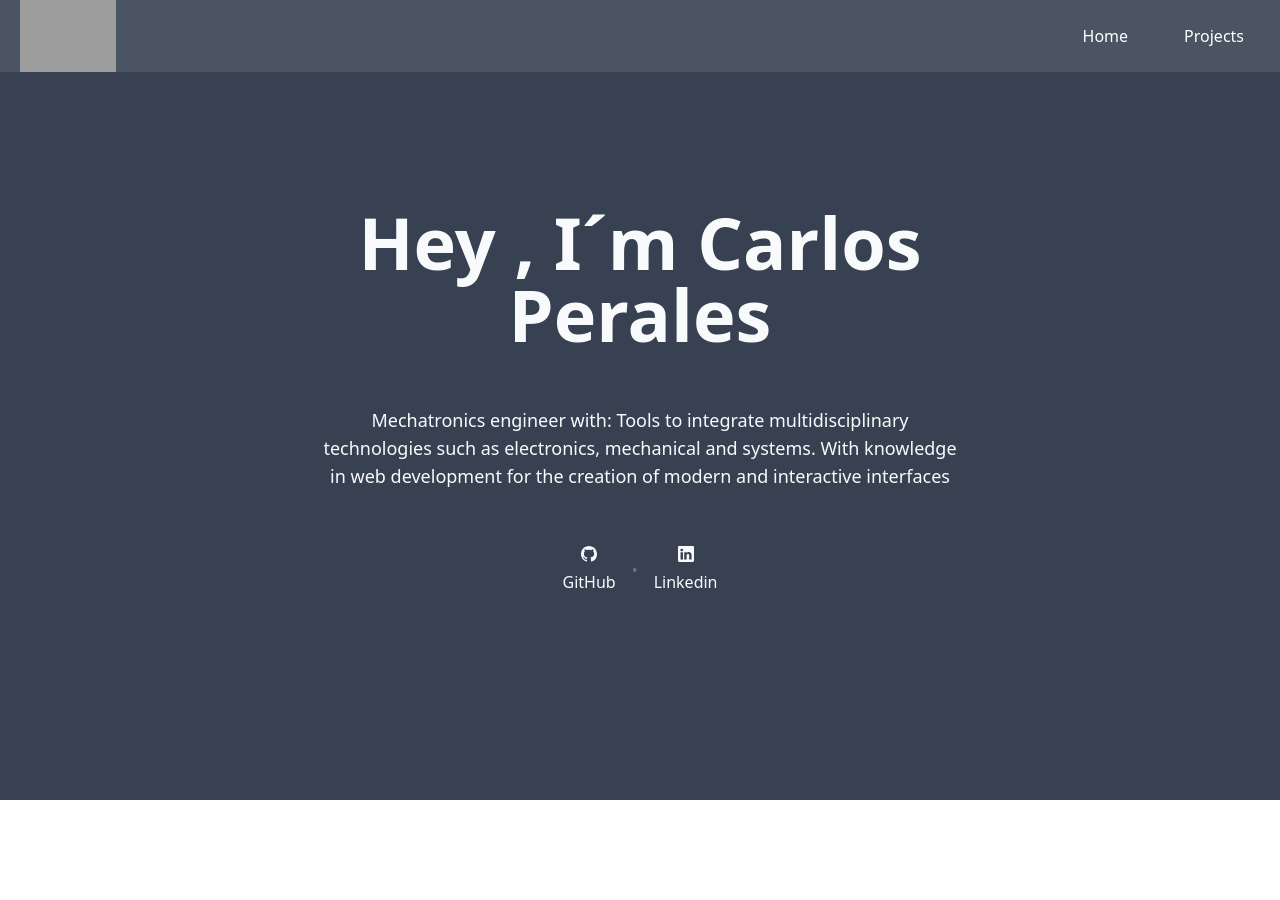
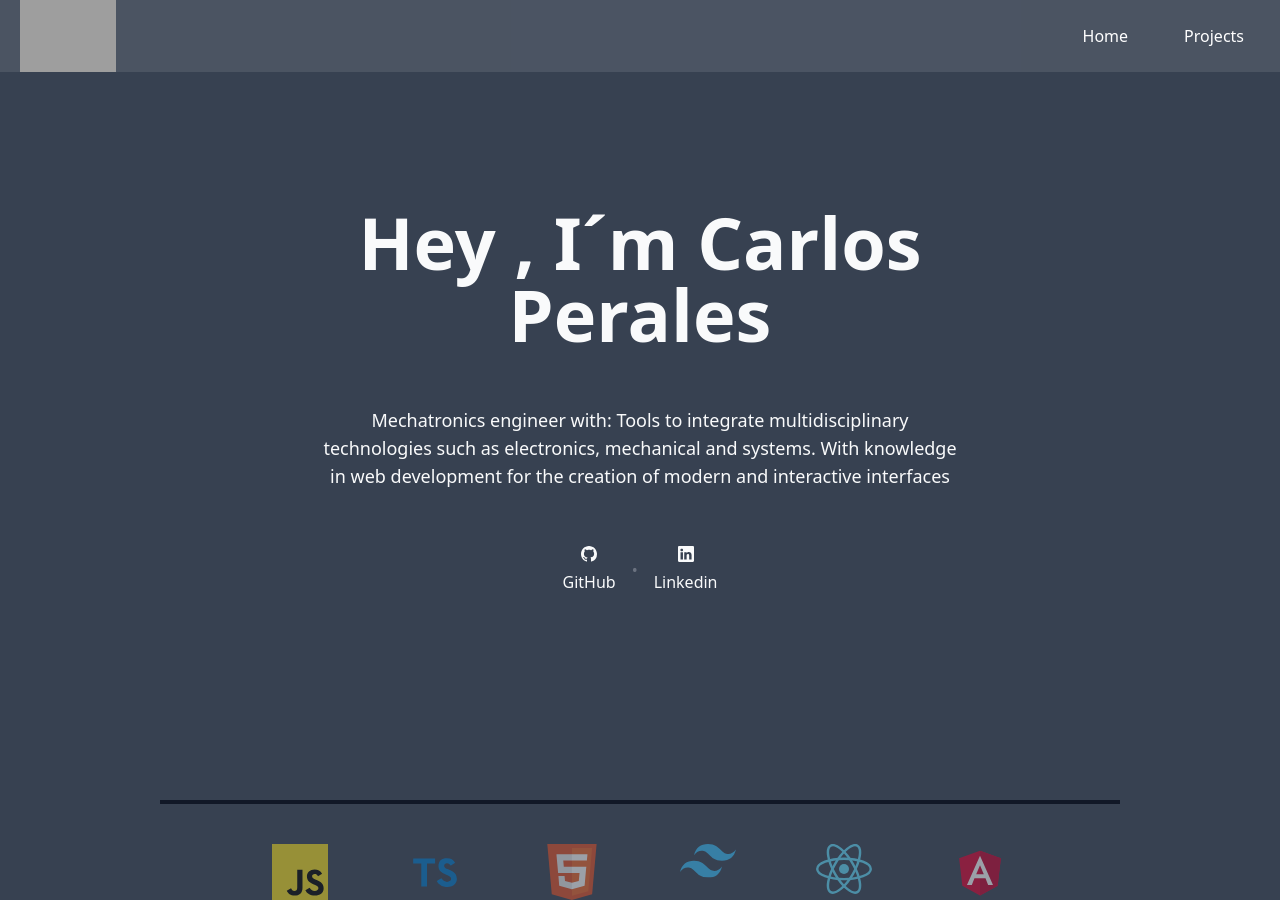
Before and after one commit to MrPerales/portfolio, a React (Vite) app: page / in a window 1280 px wide. Before the commit the page ends 800 px from the top, so only its background shows below. Built offline with nearby package versions, Linux system fonts and the light colour scheme; grey boxes are pictures that could not be loaded.

Commit message:
add: skills

```diff
--- /dev/null
+++ b/src/components/Icons/AngularIcon.jsx
@@ -0,0 +1,32 @@
+export default function AngularIcon(props) {
+  return (
+    <svg
+      xmlns="http://www.w3.org/2000/svg"
+      xmlSpace="preserve"
+      style={{
+        enableBackground: "new 0 0 250 250",
+      }}
+      viewBox="0 0 250 250"
+      {...props}
+    >
+      <path
+        d="M125 30 31.9 63.2l14.2 123.1L125 230l78.9-43.7 14.2-123.1z"
+        style={{
+          fill: "#dd0031",
+        }}
+      />
+      <path
+        d="M125 30v22.2-.1V230l78.9-43.7 14.2-123.1L125 30z"
+        style={{
+          fill: "#c3002f",
+        }}
+      />
+      <path
+        d="M125 52.1 66.8 182.6h21.7l11.7-29.2h49.4l11.7 29.2H183L125 52.1zm17 83.3h-34l17-40.9 17 40.9z"
+        style={{
+          fill: "#fff",
+        }}
+      />
+    </svg>
+  );
+}
--- /dev/null
+++ b/src/components/Icons/Html5Icon.jsx
@@ -0,0 +1,17 @@
+export default function Html5Icon(props) {
+  return (
+    <svg xmlns="http://www.w3.org/2000/svg" viewBox="0 0 512 512" {...props}>
+      <title>{"HTML5 Logo Badge"}</title>
+      <path fill="#E34F26" d="M71 460 30 0h451l-41 460-185 52" />
+      <path fill="#EF652A" d="m256 472 149-41 35-394H256" />
+      <path
+        fill="#EBEBEB"
+        d="M256 208h-75l-5-58h80V94H114l1 15 14 156h127zm0 147h-1l-63-17-4-45h-56l7 89 116 32h1z"
+      />
+      <path
+        fill="#FFF"
+        d="M255 208v57h70l-7 73-63 17v59l116-32 1-10 13-149 2-15h-16zm0-114v56h137l1-12 3-29 1-15z"
+      />
+    </svg>
+  );
+}
--- /dev/null
+++ b/src/components/Icons/JavaScriptIcon.jsx
@@ -0,0 +1,8 @@
+export default function JavaScriptIcon(props) {
+  return (
+    <svg xmlns="http://www.w3.org/2000/svg" viewBox="0 0 630 630" {...props}>
+      <path fill="#f7df1e" d="M0 0h630v630H0z" />
+      <path d="M423.2 492.19c12.69 20.72 29.2 35.95 58.4 35.95 24.53 0 40.2-12.26 40.2-29.2 0-20.3-16.1-27.49-43.1-39.3l-14.8-6.35c-42.72-18.2-71.1-41-71.1-89.2 0-44.4 33.83-78.2 86.7-78.2 37.64 0 64.7 13.1 84.2 47.4l-46.1 29.6c-10.15-18.2-21.1-25.37-38.1-25.37-17.34 0-28.33 11-28.33 25.37 0 17.76 11 24.95 36.4 35.95l14.8 6.34c50.3 21.57 78.7 43.56 78.7 93 0 53.3-41.87 82.5-98.1 82.5-54.98 0-90.5-26.2-107.88-60.54zm-209.13 5.13c9.3 16.5 17.76 30.45 38.1 30.45 19.45 0 31.72-7.61 31.72-37.2v-201.3h59.2v202.1c0 61.3-35.94 89.2-88.4 89.2-47.4 0-74.85-24.53-88.81-54.075z" />
+    </svg>
+  );
+}
--- /dev/null
+++ b/src/components/Icons/ReactIcon.jsx
@@ -0,0 +1,17 @@
+export default function ReactIcon(props) {
+  return (
+    <svg
+      xmlns="http://www.w3.org/2000/svg"
+      viewBox="-11.5 -10.232 23 20.463"
+      {...props}
+    >
+      <title>{"React Logo"}</title>
+      <circle r={2.05} fill="#61dafb" />
+      <g fill="none" stroke="#61dafb">
+        <ellipse rx={11} ry={4.2} />
+        <ellipse rx={11} ry={4.2} transform="rotate(60)" />
+        <ellipse rx={11} ry={4.2} transform="rotate(120)" />
+      </g>
+    </svg>
+  );
+}
--- /dev/null
+++ b/src/components/Icons/TailwindIcon.jsx
@@ -0,0 +1,24 @@
+export default function TailwindIcon(props) {
+  return (
+    <svg
+      xmlns="http://www.w3.org/2000/svg"
+      fill="none"
+      viewBox="0 0 54 33"
+      {...props}
+    >
+      <g clipPath="url(#a)">
+        <path
+          fill="#38bdf8"
+          fillRule="evenodd"
+          d="M27 0c-7.2 0-11.7 3.6-13.5 10.8 2.7-3.6 5.85-4.95 9.45-4.05 2.054.513 3.522 2.004 5.147 3.653C30.744 13.09 33.808 16.2 40.5 16.2c7.2 0 11.7-3.6 13.5-10.8-2.7 3.6-5.85 4.95-9.45 4.05-2.054-.513-3.522-2.004-5.147-3.653C36.756 3.11 33.692 0 27 0zM13.5 16.2C6.3 16.2 1.8 19.8 0 27c2.7-3.6 5.85-4.95 9.45-4.05 2.054.514 3.522 2.004 5.147 3.653C17.244 29.29 20.308 32.4 27 32.4c7.2 0 11.7-3.6 13.5-10.8-2.7 3.6-5.85 4.95-9.45 4.05-2.054-.513-3.522-2.004-5.147-3.653C23.256 19.31 20.192 16.2 13.5 16.2z"
+          clipRule="evenodd"
+        />
+      </g>
+      <defs>
+        <clipPath id="a">
+          <path fill="#fff" d="M0 0h54v32.4H0z" />
+        </clipPath>
+      </defs>
+    </svg>
+  );
+}
--- /dev/null
+++ b/src/components/Icons/TypeScriptIcon.jsx
@@ -0,0 +1,13 @@
+export default function TypeScriptIcon(props) {
+  return (
+    <svg xmlns="http://www.w3.org/2000/svg" viewBox="0 0 32 32" {...props}>
+      <title>{"file_type_typescript"}</title>
+      <path
+        d="M23.827 8.243a4.424 4.424 0 0 1 2.223 1.281 5.853 5.853 0 0 1 .852 1.143c.011.045-1.534 1.083-2.471 1.662-.034.023-.169-.124-.322-.35a2.014 2.014 0 0 0-1.67-1c-1.077-.074-1.771.49-1.766 1.433a1.3 1.3 0 0 0 .153.666c.237.49.677.784 2.059 1.383 2.544 1.095 3.636 1.817 4.31 2.843a5.158 5.158 0 0 1 .416 4.333 4.764 4.764 0 0 1-3.932 2.815 10.9 10.9 0 0 1-2.708-.028 6.531 6.531 0 0 1-3.616-1.884 6.278 6.278 0 0 1-.926-1.371 2.655 2.655 0 0 1 .327-.208c.158-.09.756-.434 1.32-.761l1.024-.6.214.312a4.771 4.771 0 0 0 1.35 1.292 3.3 3.3 0 0 0 3.458-.175 1.545 1.545 0 0 0 .2-1.974c-.276-.395-.84-.727-2.443-1.422a8.8 8.8 0 0 1-3.349-2.055 4.687 4.687 0 0 1-.976-1.777 7.116 7.116 0 0 1-.062-2.268 4.332 4.332 0 0 1 3.644-3.374 9 9 0 0 1 2.691.084Zm-8.343 1.483.011 1.454h-4.63v13.148H7.6V11.183H2.97V9.755a13.986 13.986 0 0 1 .04-1.466c.017-.023 2.832-.034 6.245-.028l6.211.017Z"
+        style={{
+          fill: "#007acc",
+        }}
+      />
+    </svg>
+  );
+}
--- /dev/null
+++ b/src/components/skills/Skills.jsx
@@ -0,0 +1,37 @@
+import React from "react";
+import AngularIcon from "../Icons/AngularIcon";
+import Html5Icon from "../Icons/Html5Icon";
+import ReactIcon from "../Icons/ReactIcon";
+import TailwindIcon from "../Icons/TailwindIcon";
+import JavaScriptIcon from "../Icons/JavaScriptIcon";
+import TypeScriptIcon from "../Icons/TypeScriptIcon";
+
+export default function Skills() {
+  return (
+    <section className="w-full   bg-gray-600 sm:bg-gray-700">
+      <div className="flex justify-center">
+        <div className="bg-gray-900 h-1 w-3/4 "></div>
+      </div>
+      <div className="flex justify-center flex-wrap items-center object-cover mt-5 sm:mt-10 space-x-5 sm:space-x-20">
+        <div className="w-10 h-10 sm:w-14 sm:h-14  opacity-50 hover:opacity-100">
+          <JavaScriptIcon />
+        </div>
+        <div className=" w-10 h-10 sm:w-14 sm:h-14  opacity-50 hover:opacity-100">
+          <TypeScriptIcon />
+        </div>
+        <div className="w-10 h-10 sm:w-14 sm:h-14  opacity-50 hover:opacity-100">
+          <Html5Icon />
+        </div>
+        <div className="w-10 h-10 sm:w-14 sm:h-14  opacity-50 hover:opacity-100">
+          <TailwindIcon />
+        </div>
+        <div className="w-10 h-10 sm:w-14 sm:h-14  opacity-50 hover:opacity-100">
+          <ReactIcon />
+        </div>
+        <div className="w-10 h-10 sm:w-14 sm:h-14  opacity-50 hover:opacity-100">
+          <AngularIcon />
+        </div>
+      </div>
+    </section>
+  );
+}
--- a/src/pages/HomePage.jsx
+++ b/src/pages/HomePage.jsx
@@ -1,10 +1,12 @@
 import React from "react";
 import Header from "../components/header/Header";
+import Skills from "../components/skills/Skills";
 
 export default function HomePage() {
   return (
     <main className="w-full h-screen bg-gray-600 sm:bg-gray-700">
       <Header />
+      <Skills></Skills>
     </main>
   );
 }
```
Also changed, not shown: src/components/Icons/Typescript.svg (added), src/components/Icons/typescript-svgrepo-com.svg (added).
